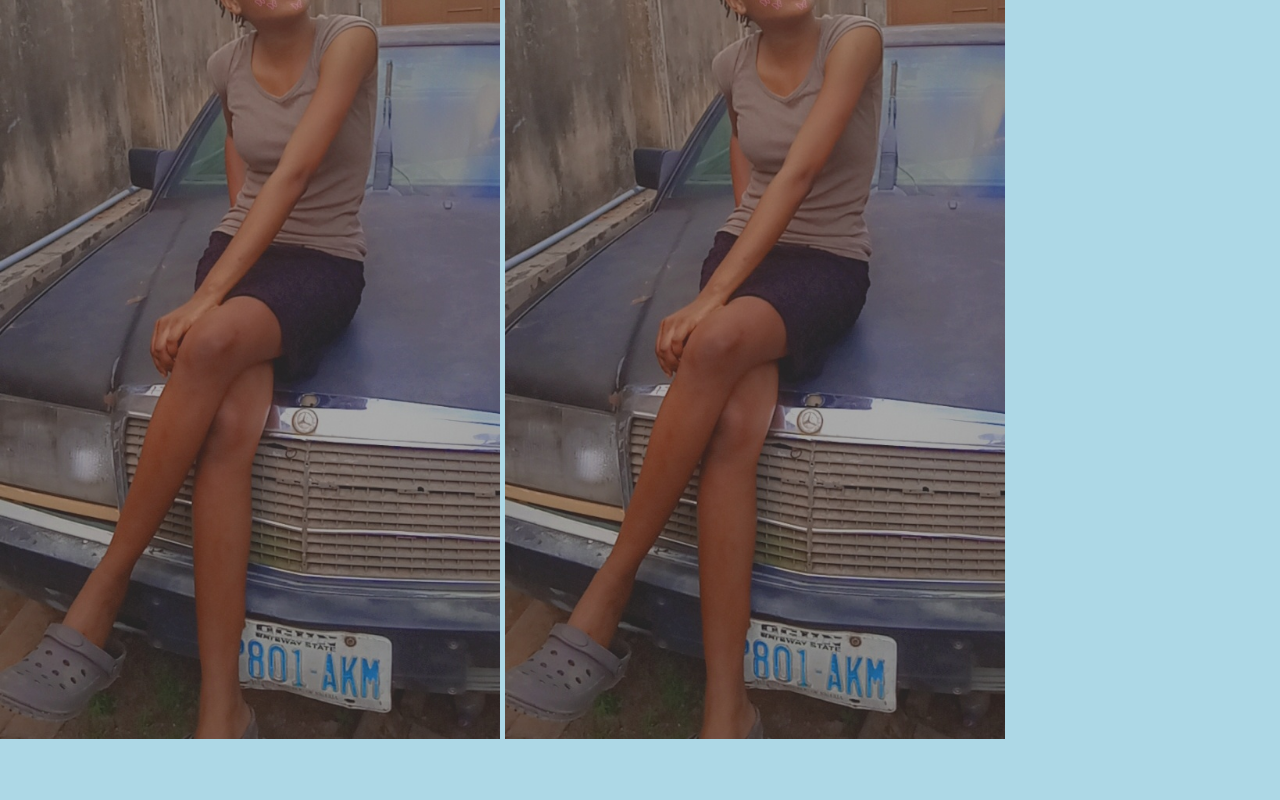
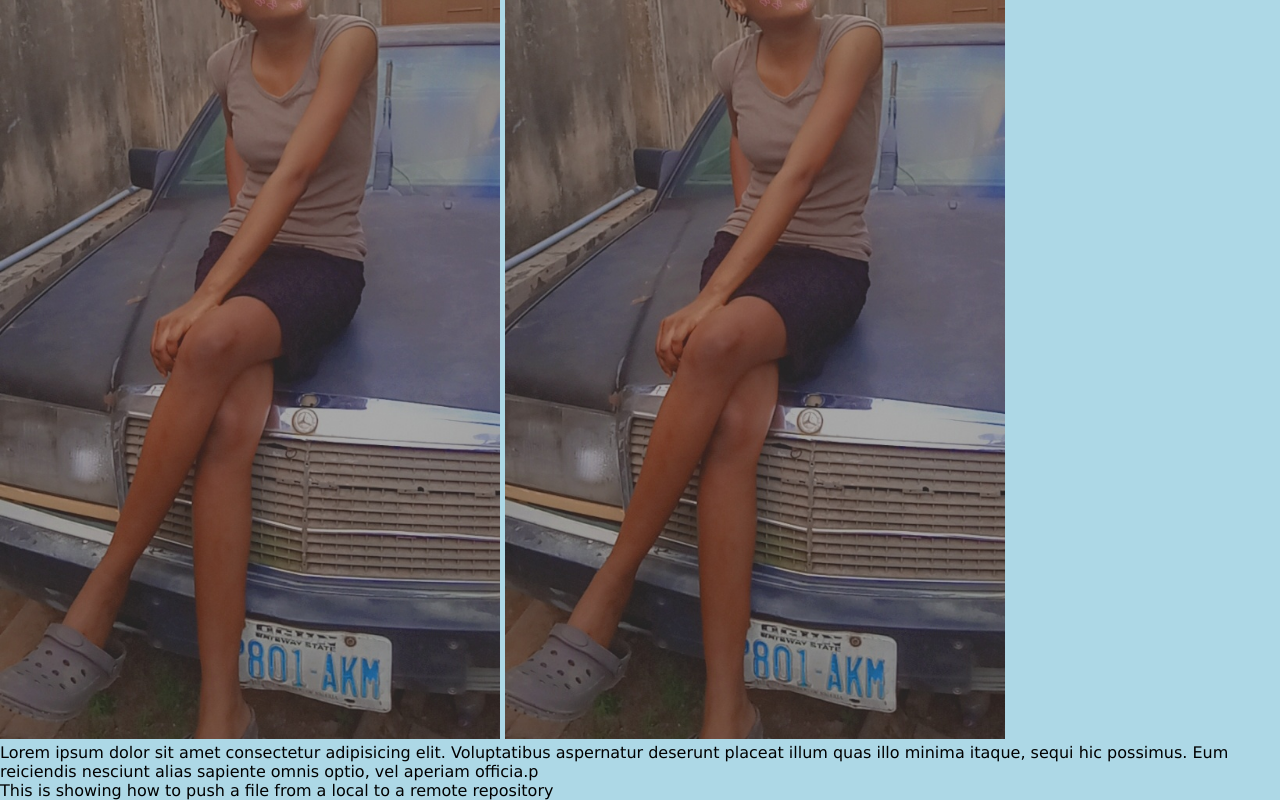
Before and after one commit to jadesolayo/newproject, a plain HTML site: page index.html in a window 1280 px wide. Shown: the part 367-1167 px from the top of the page. Before the commit the page ends 1110 px from the top, so only its background shows below. Drawn offline with Linux system fonts and the light colour scheme.

Commit message:
Updated index.html with some dummy text

```diff
--- a/index.html
+++ b/index.html
@@ -16,8 +16,17 @@
       mollitia nihil itaque praesentium.
     </p>
     <p>Just another line of code trying to fix an imaginary error</p>
-   <h2>This is a big heading</h2>
+    <h2>This is a big heading</h2>
     <img src="./Snapchat-702782035.jpg" alt="img" width="500px" />
     <img src="./Snapchat-702782035.jpg" alt="img" width="500px" />
+    <p>
+      Lorem ipsum dolor sit amet consectetur adipisicing elit. Voluptatibus
+      aspernatur deserunt placeat illum quas illo minima itaque, sequi hic
+      possimus. Eum reiciendis nesciunt alias sapiente omnis optio, vel aperiam
+      officia.p
+    </p>
+    <p>
+      This is showing how to push a file from a local to a remote repository
+    </p>
   </body>
 </html>
```
